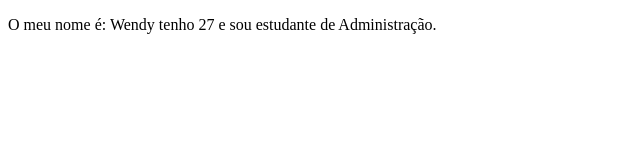
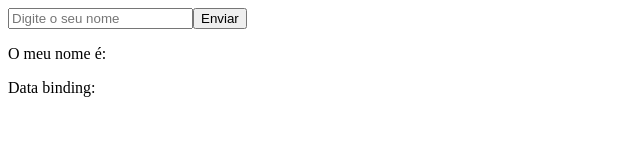
Before and after one commit to WendyEugenia/1_instalacao_vue, a plain HTML site: page index.html in a window 1280 px wide. Shown: the whole page, without its empty margins (0-640 px from the left). Drawn offline with nearby package versions, Linux system fonts and the light colour scheme.

Commit message:
atualização

```diff
--- a/app.js
+++ b/app.js
@@ -1,9 +1,19 @@
 const MyNameApp = {
     data() {
         return {
-            name: "Wendy",
-            age: "27",
-            student: "Administração"
+            name: "",
+            age: 30,
+            input_name:""
+        }
+    },
+    methods: {
+        submitForm(e) {
+
+            e.preventDeFault();
+
+            console.log(this.input_name);
+
+            this.name = this.input_name;
         }
     }
 }
--- a/index.html
+++ b/index.html
@@ -5,13 +5,17 @@
     <meta http-equiv="X-UA-Compatible" content="IE=edge">
     <meta name="viewport" content="width=device-width, initial-scale=1.0">
     <title>Hello Vue</title>
-    <!--<script src="https://cdn.jsdelivr.net/npm/vue@2.7.10/dist/vue.js"></script>-->
     <script src="https://unpkg.com/vue@next"> </script>
-    <script src="./app.js" defer></script>
+    <script src="/app.js" defer></script>
 </head>
 <body>
     <div id="app">
-        <p>O meu nome é: {{ name }} tenho {{age}} e sou estudante de {{ student}}. </p>
+        <form id="app-form">
+            <input type="text" v-model="input_name" placeholder="Digite o seu nome" >
+            <input type="submit" value="Enviar" v-on:click="submitForm">
+        </form>
+        <p>O meu nome é: {{ name }}</p>
+        <p>Data binding: {{ input_name }}</p>
     </div>
 </body>
 </html>
```
